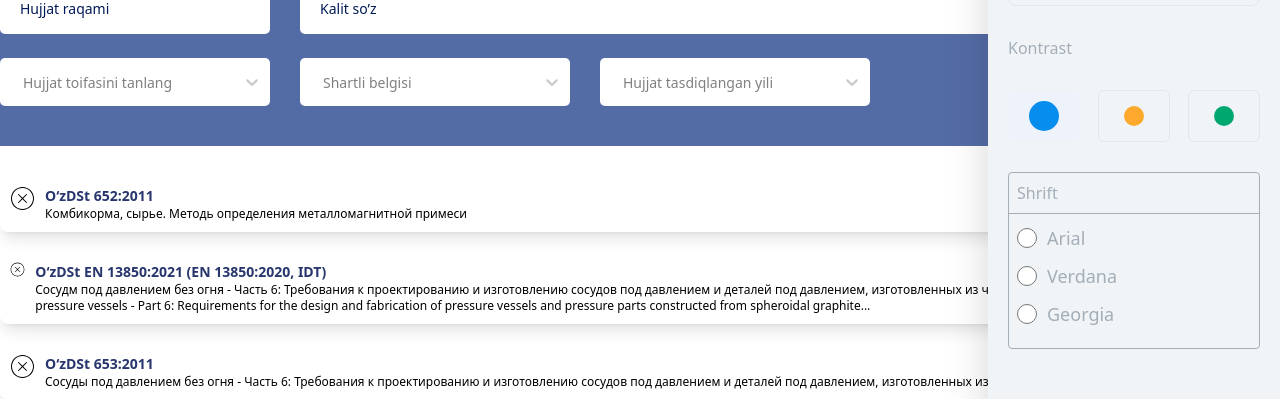
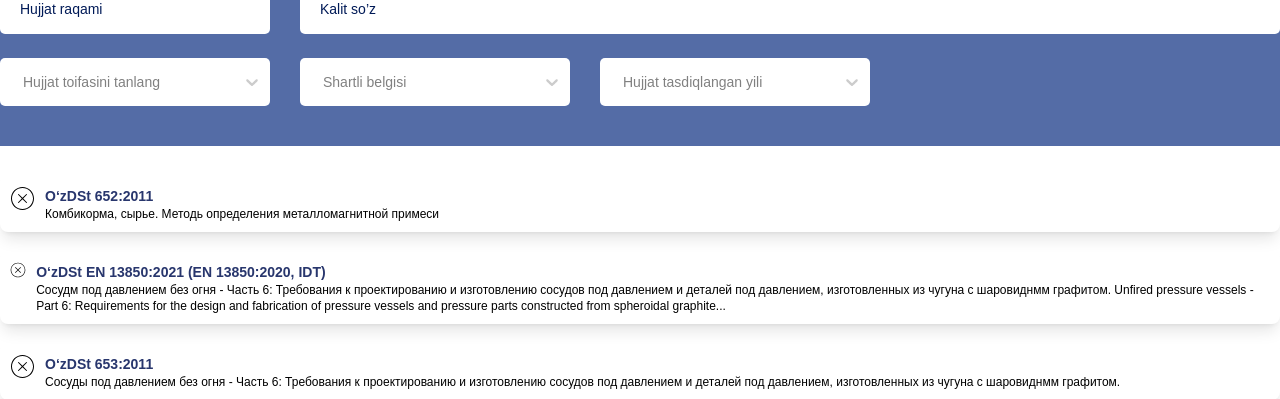
Before and after one commit to KhondamirMakhmudov/e-fond, a Next.js app: page / in a window 1280 px wide. Shown: the part 326-725 px from the top of the page. Built offline with nearby package versions, Linux system fonts and the light colour scheme.

Commit message:
modal font family

```diff
--- a/src/components/settings/index.jsx
+++ b/src/components/settings/index.jsx
@@ -96,7 +96,7 @@ const Index = ({
 
   return (
     <div
-      className={`rounded-[8px] ${!isDarkMode ? "bg-[#F1F4F7]" : "bg-[#3C424D]"}  ${close ? "opacity-0" : " opacity-100"} backdrop-blur-3xl absolute top-0 right-0 h-screen px-[20px] py-[15px] ${close ? "hidden translate-x-[100px]" : "visible translate-x-0"} duration-700 transition-all shadow-2xl`}
+      className={`rounded-[8px] ${!isDarkMode ? "bg-[#F1F4F7]" : "bg-[#3C424D]"}   backdrop-blur-3xl absolute top-0 right-0 h-screen px-[20px] py-[15px]  duration-700 transition-all shadow-2xl`}
     >
       <div className={"flex justify-between"}>
         <h1
@@ -256,9 +256,9 @@ const Index = ({
           <div className={"w-full bg-[#A3AEB7] h-[1px]"}></div>
 
           <div
-            className={"flex flex-col text-lg text-[#A3AEB7] my-[10px] px-2"}
+            className={`flex flex-col text-lg ${scaleColor === 1 ? "text-[#078DEE]" : scaleColor === 2 ? "text-[#FDA92D]" : scaleColor === 3 ? "text-[#00A76F]" : "text-[#078DEE]"} my-[10px] px-2`}
           >
-            <label className={"fontFamilyOption"}>
+            <label className={"font-family-option"}>
               <input
                 className={""}
                 type="radio"
@@ -268,16 +268,16 @@ const Index = ({
               />
               Arial
             </label>
-            <label className={"fontFamilyOption"}>
+            <label className={"font-family-option"}>
               <input
                 type="radio"
                 value="Verdana"
-                checked={selectedFontFamily === "Verdana"}
-                onChange={() => handleFontFamilyChange("Verdana")}
+                checked={selectedFontFamily === "Noto Sans"}
+                onChange={() => handleFontFamilyChange("Noto Sans")}
               />
-              Verdana
+              Noto Sans
             </label>
-            <label className={"fontFamilyOption"}>
+            <label className={"font-family-option"}>
               <input
                 type="radio"
                 value="Georgia"
--- a/src/pages/index.js
+++ b/src/pages/index.js
@@ -38,6 +38,7 @@ export default function Home() {
   return (
     <div
       className={`${isDarkMode ? "!bg-[#3C424D]" : "!bg-white"} relative transition-all duration-700 min-h-[100vh]`}
+      style={{ fontFamily: `${fontFamily}` }}
     >
       <Header scaleColor={scaleColor} />
       <div
@@ -333,9 +334,9 @@ export default function Home() {
           }
         />
 
-        {!modal && (
+        {modal && (
           <div
-            className={`${modal ? "translate-x-[100px]" : "translate-x-0"} w-[300px] transition-all duration-700  fixed top-0 right-0 min-h-[100vh]`}
+            className={`${!modal ? "translate-x-[100px] w-0" : "translate-x-0 fixed w-[300px]"}  transition-all duration-700   top-0 right-0 min-h-[100vh]`}
           >
             <Settings
               modeChange={handleModeChange}
--- a/src/styles/globals.css
+++ b/src/styles/globals.css
@@ -62,15 +62,16 @@ body {
   transform: scale(1.5);
 }
 
-.fontFamilyOption {
+.font-family-option {
   margin-bottom: 10px;
   display: flex;
   justify-content: start;
   align-items: center;
 }
 
-.fontFamilyOption input[type="radio"] {
+.font-family-option input[type="radio"] {
   margin-right: 10px;
   width: 20px;
   height: 20px;
+
 }
```
